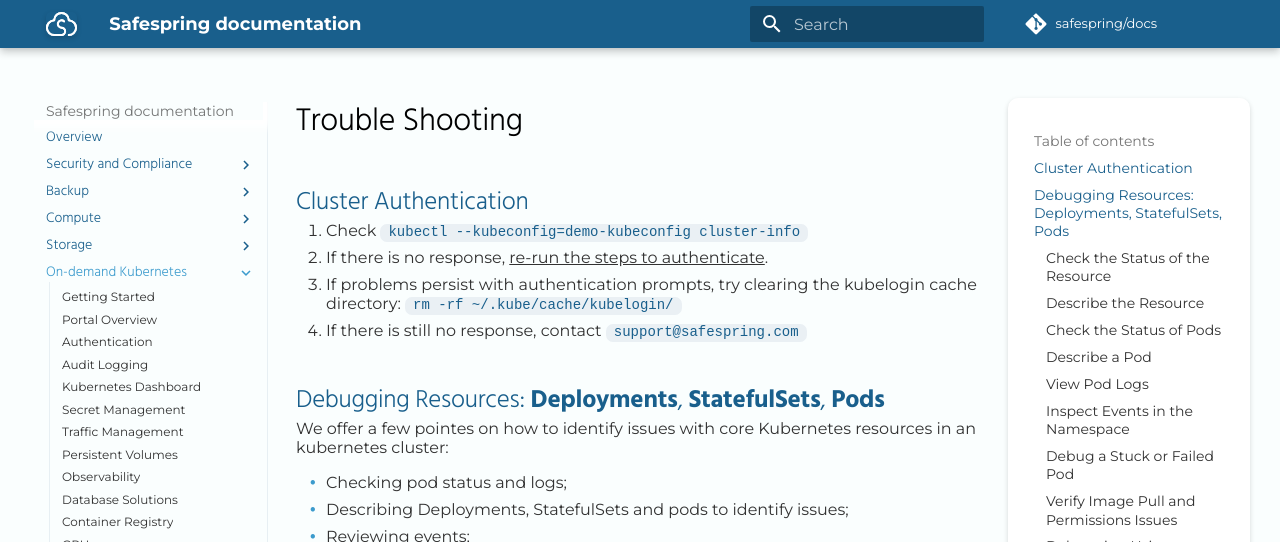
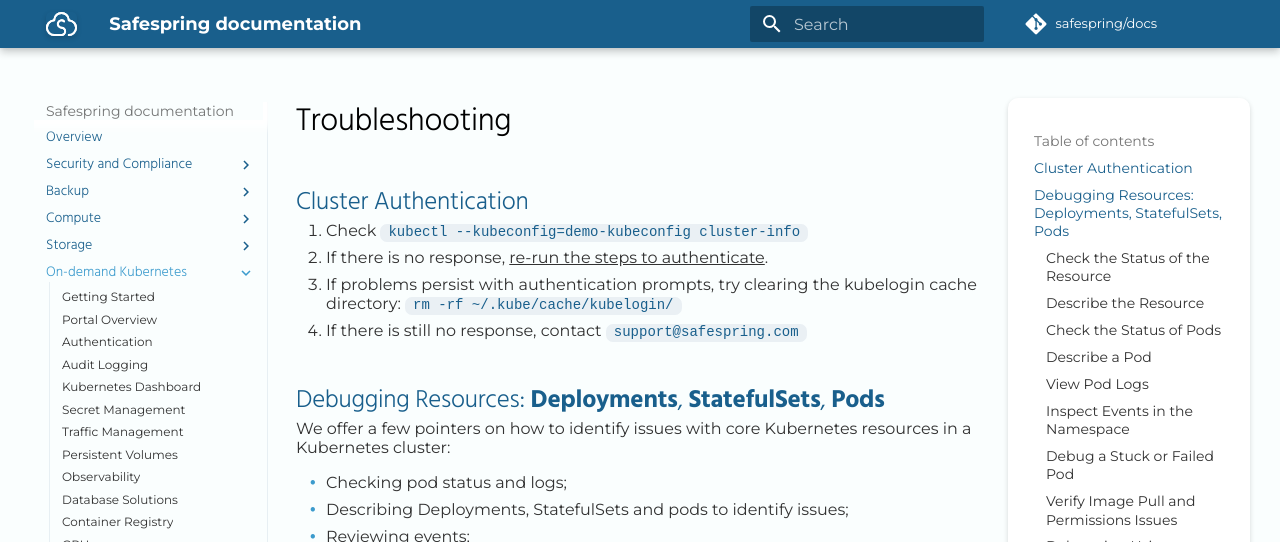
Before and after one commit to safespring/docs, an MkDocs documentation site: the page built from content/kubernetes/troubleshooting.md, in a window 1280 px wide and 900 px high. Shown: the top 542 px of the window. Built offline with MkDocs 1.6.1 and Material for MkDocs 9.7.7, drawn with Linux system fonts in a browser that asks for light colours; some web fonts are replaced; a script that is not in the unit is left out; comment, search, counter and statistics services are not loaded.

Commit message:
small fixes to the kubernetes docs

```diff
--- a/content/kubernetes/troubleshooting.md
+++ b/content/kubernetes/troubleshooting.md
@@ -1,4 +1,4 @@
-# Trouble Shooting
+# Troubleshooting
 
 ## Cluster Authentication
 
@@ -9,7 +9,7 @@
 
 ## Debugging Resources: **Deployments**, **StatefulSets**, **Pods**
 
-We offer a few pointes on how to identify issues with core Kubernetes resources in an kubernetes cluster:
+We offer a few pointers on how to identify issues with core Kubernetes resources in a Kubernetes cluster:
 
 - Checking pod status and logs;
 - Describing Deployments, StatefulSets and pods to identify issues;
```
Also changed, not shown: content/kubernetes/audit-logging.md (+1 -1 lines), content/kubernetes/getting-started.md (+1 -1 lines), content/kubernetes/gpu.md (+1 -1 lines), content/kubernetes/manage-traffic.md (+1 -1 lines), content/kubernetes/persistent-volumes.md (+1 -1 lines).
